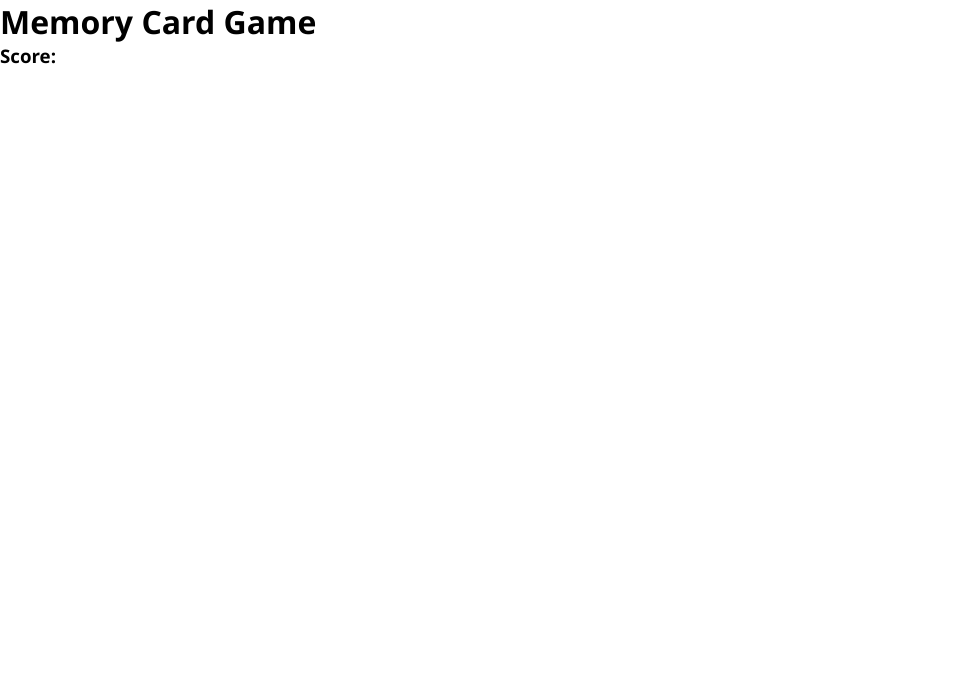
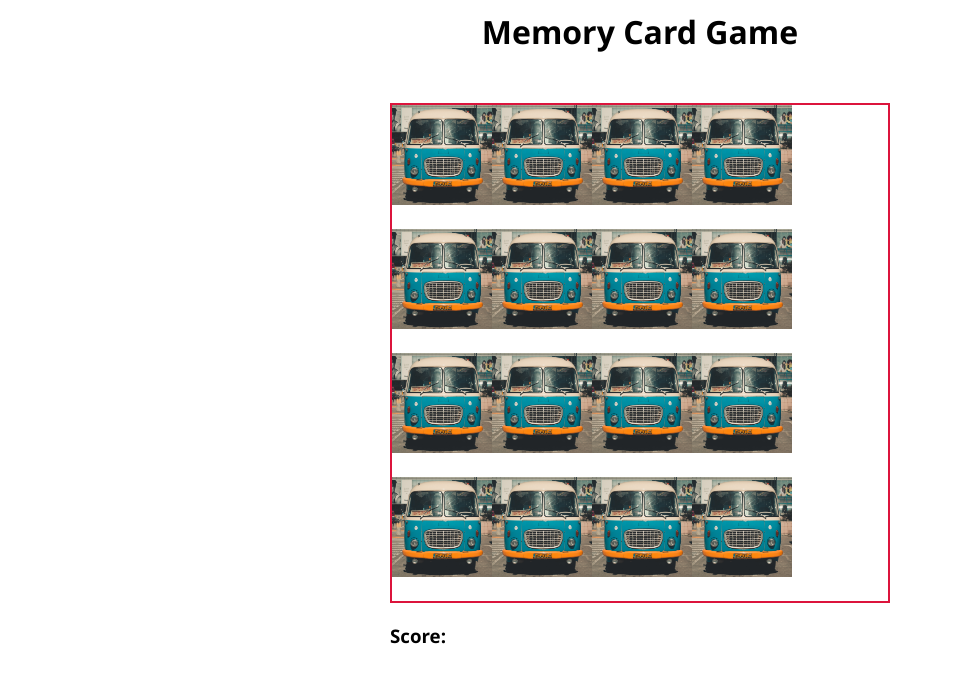
Before and after one commit to vinc86/MemoryGame, a plain HTML site: page index.html in a window 1280 px wide. Shown: the whole page, without its empty margins (0-953 px from the left). Drawn offline with Linux system fonts and the light colour scheme.

Commit message:
edit css, added first js

```diff
--- a/index.html
+++ b/index.html
@@ -4,13 +4,14 @@
     <meta charset="UTF-8">
     <meta name="viewport" content="width=device-width, initial-scale=1.0">
     <link rel="stylesheet" href="style.css">
+    <script src="index.js"></script>
     <title>Memory Game</title>
 </head>
 <body>
     <h1>Memory Card Game</h1>
-    <h3>Score: <span id="result"></span></h3>
-    <div class="grid"></div>
-
-    <script src="index.js"></script>
+    <div class="game-wrapper">
+        <div class="grid"></div>
+        <h3>Score:<span id="result"></span></h3>
+    </div>
 </body>
 </html>
--- a/index.js
+++ b/index.js
@@ -0,0 +1,82 @@
+document.addEventListener("DOMContentLoaded", ()=>{
+    //cards
+    const cards =[
+        {
+            name: "car",
+            path: "images/andriyko-podilnyk-iSyUe2vyOAg-unsplash.jpg"
+        },
+        {
+            name: "car",
+            path: "images/andriyko-podilnyk-iSyUe2vyOAg-unsplash.jpg"
+        },
+        {
+            name:"camera",
+            path:"images/benjamin-balazs-72hVnjtGxJQ-unsplash.jpg"
+        },
+        {
+            name:"camera",
+            path:"images/benjamin-balazs-72hVnjtGxJQ-unsplash.jpg"
+        },
+        {
+            name:"time",
+            path:"images/debby-hudson-GUUC719v9X8-unsplash.jpg"
+        },
+        {
+            name:"time",
+            path:"images/debby-hudson-GUUC719v9X8-unsplash.jpg"
+        },
+        {
+            name:"phone",
+            path:"images/eckhard-hoehmann-NKKvASHfrG4-unsplash.jpg"
+        },
+        {
+            name:"phone",
+            path:"images/eckhard-hoehmann-NKKvASHfrG4-unsplash.jpg"
+        },
+        {
+            name:"music",
+            path:"images/giorgio-trovato-_H4uyF7ZlV0-unsplash.jpg"
+        },
+        {
+            name:"music",
+            path:"images/giorgio-trovato-_H4uyF7ZlV0-unsplash.jpg"
+        },
+        {
+            name:"camera2",
+            path:"images/laura-boccola-HuwfMxB_8kU-unsplash.jpg"
+        },
+        {
+            name:"camera2",
+            path:"images/laura-boccola-HuwfMxB_8kU-unsplash.jpg"
+        },
+        {
+            name:"city",
+            path:"images/mihaela-holhos-ZktTrO0BB-E-unsplash.jpg"
+        },
+        {
+            name:"city",
+            path:"images/mihaela-holhos-ZktTrO0BB-E-unsplash.jpg"
+        },
+        {
+            name:"gameboy",
+            path:"images/mike-meyers-v8XaVfyo41Q-unsplash.jpg"
+        },
+        {
+            name:"gameboy",
+            path:"images/mike-meyers-v8XaVfyo41Q-unsplash.jpg"
+        }
+    ]
+
+//game board
+const grid = document.querySelector(".grid");
+for(let i=0; i<cards.length; i++){
+    const card = document.createElement("img");
+    card.setAttribute("src", "images/andriyko-podilnyk-iSyUe2vyOAg-unsplash.jpg");
+    card.setAttribute("id", i);
+    card.style.width="100px";
+    card.style.height="100px";
+
+    /* card.addEventListener("click", flipCard); */
+    grid.appendChild(card);
+}
+})
--- a/style.css
+++ b/style.css
@@ -4,9 +4,24 @@
     box-sizing: border-box;
     font-family: 'Segoe UI', Tahoma, Geneva, Verdana, sans-serif;
 }
+h1{
+    margin-top: 10px;
+    text-align: center;
+}
+.game-wrapper{
+    display: flex;
+    flex-direction: column;
+    margin: 50px auto;
+    width: 500px;
+}
+h3{
+    align-self: flex-start;
+    margin-top: 20px;
+}
 .grid{
     display: flex;
     flex-wrap: wrap;
-    height: 300px;
-    width: 400px;
+    height: 500px;
+    width: 500px;
+    border: 2px solid crimson;
 }
```
